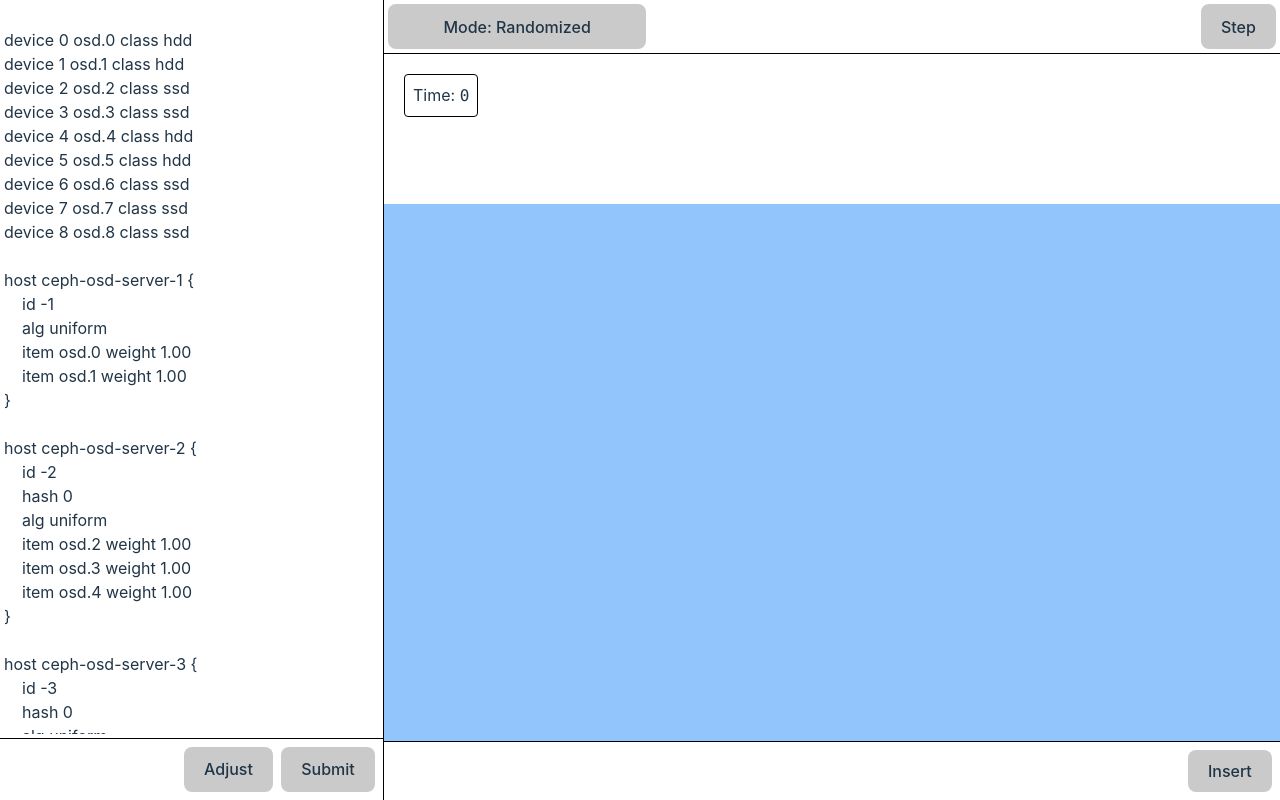
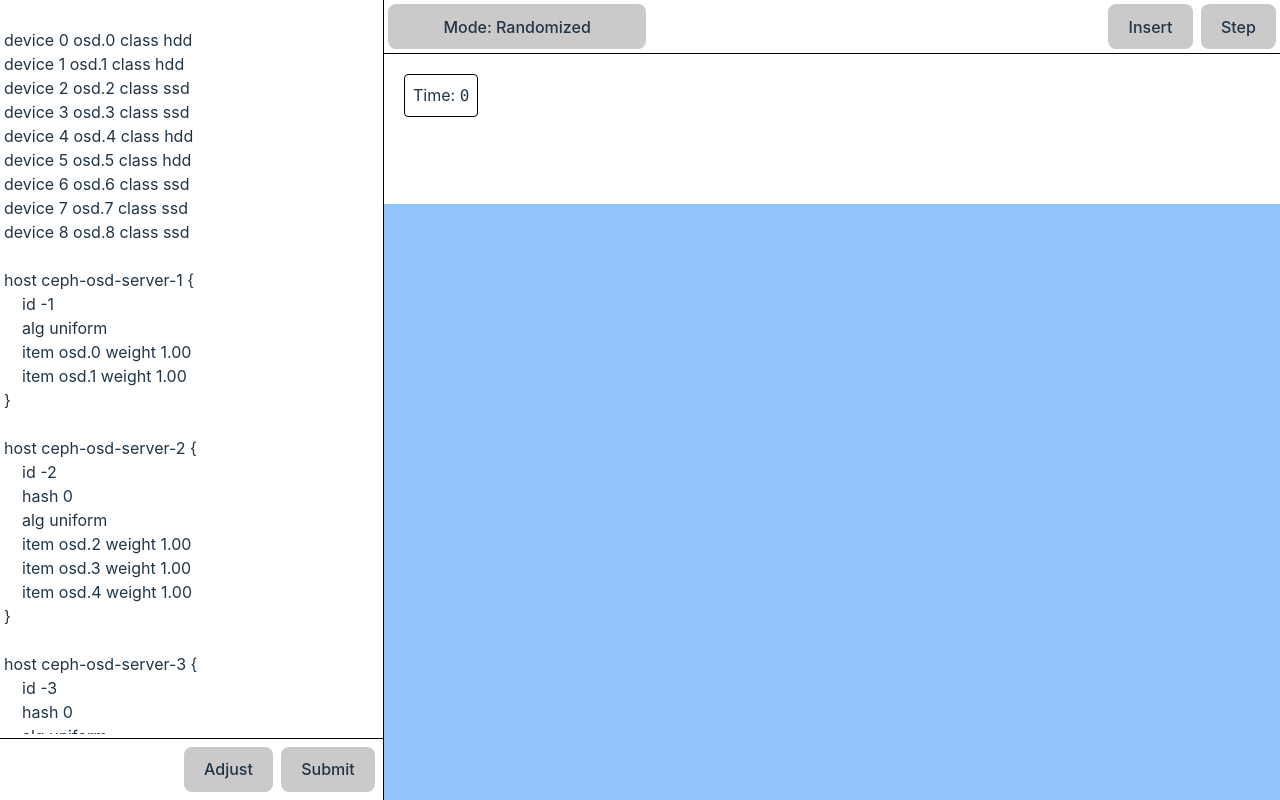
Before and after one commit to Blackdeer1524/ceph_coursework, a website built with Vite: page front/index.html in a window 1280 px wide. Built offline with nearby package versions, Linux system fonts and the light colour scheme; no server answers; what fabric would draw is missing.

```diff
--- a/front/index.html
+++ b/front/index.html
@@ -28,6 +28,7 @@
           </div>
           <div class="flex flex-grow flex-row-reverse gap-2">
             <button id="sim-start" class="border">Step</button>
+            <button class="py-2" id="insert-button">Insert</button>
           </div>
         </div>
         <div class="flex-grow overflow-hidden relative">
@@ -59,12 +60,6 @@
             <canvas id="myCanvas" class="z-0"></canvas>
           </div>
         </div>
-        <div
-          class="bg-white p-2 border-t border-t-black flex flex-row-reverse gap-2"
-        >
-          <button class="py-2" id="insert-button">Insert</button>
-          <!-- <input type="number" value=0 class="border border-black"/> -->
-        </div>
       </div>
     </div>
     <script type="module" src="/src/main.js"></script>
```
Also changed, not shown: 1 other file.
